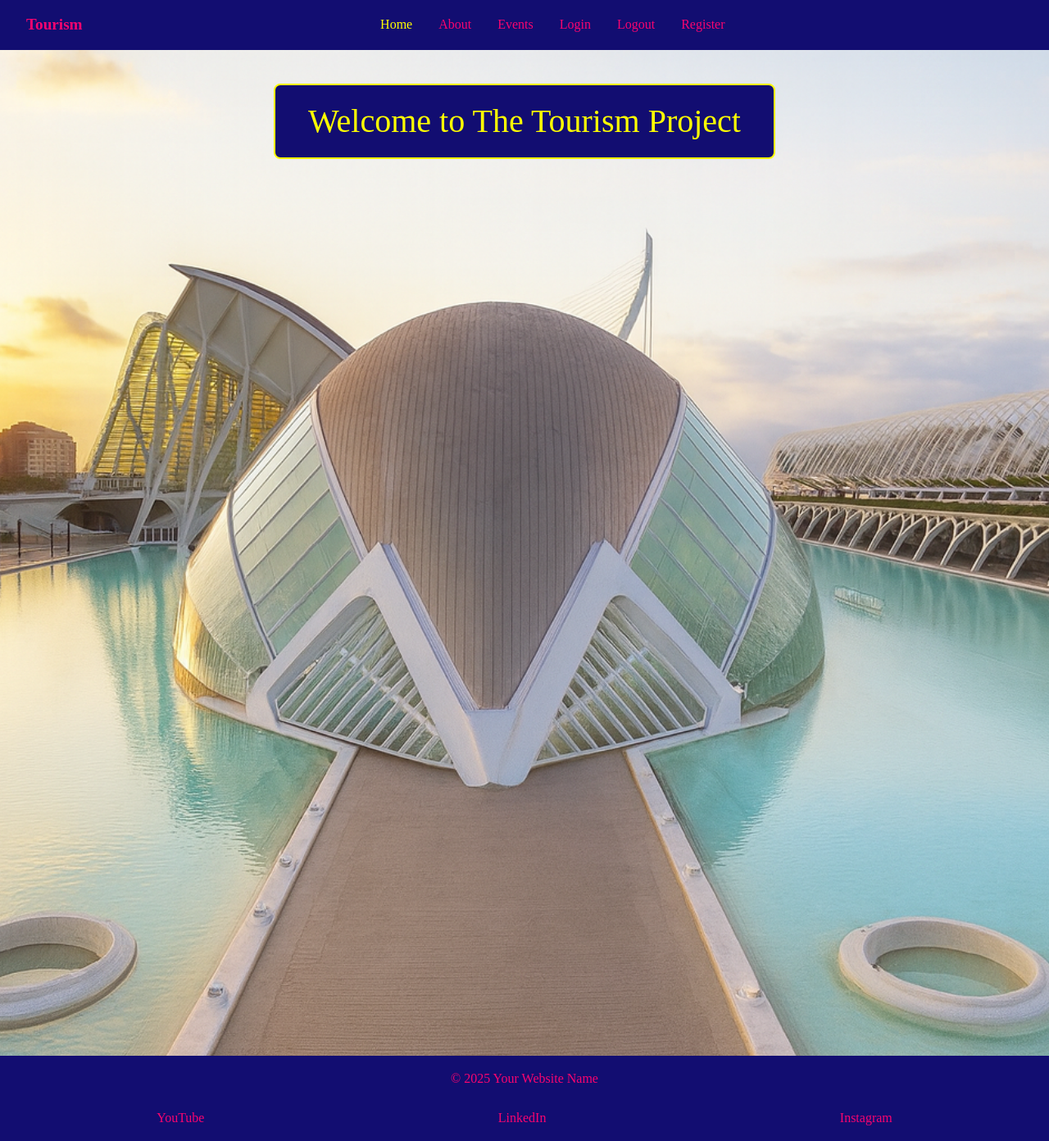
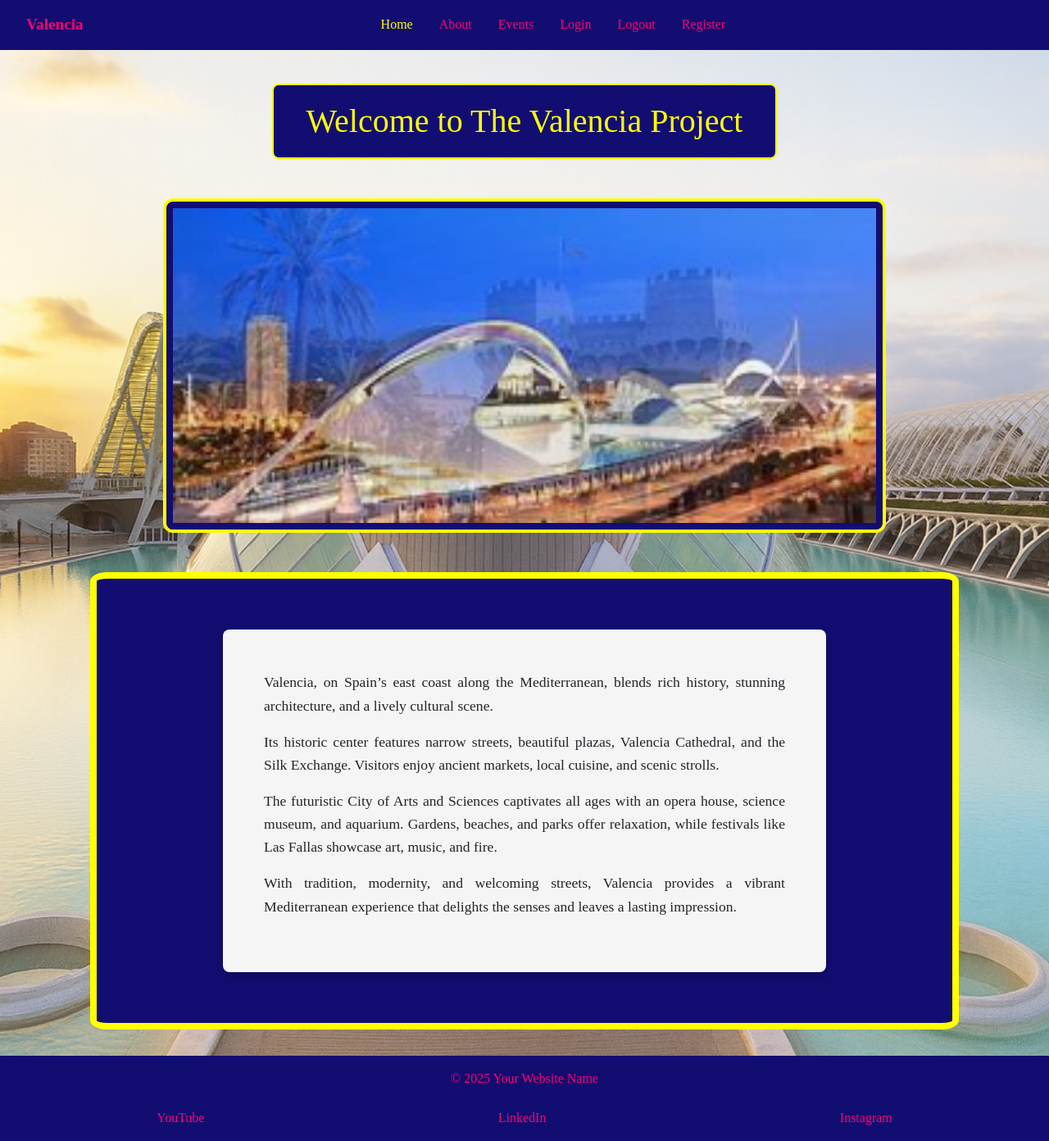
Before and after one commit to Richard-L4/Tourism, a Django app: page / in a window 1280 px wide. Shown: the whole page at 82% size. Run offline with Django 5.2, Linux system fonts and the light colour scheme.

Commit message:
add opening paragrapth to home page

```diff
--- a/tourism_es/static/CSS/tourism.css
+++ b/tourism_es/static/CSS/tourism.css
@@ -151,6 +151,99 @@ nav a.active {
   .auth-badge {
     margin-top: 6rem; /* adjust this value as needed */
   }
+}
+
+/* for photo display in index */
+
+
+
+.image-morph {
+    position: relative;
+    width: 70%;
+    max-width: 1200px;
+    height: 400px;
+    margin: 20px auto;
+    overflow: hidden;
+    border: 8px solid #120d71;
+    border-radius: 8px;
+    box-shadow: 0 0 0 4px yellow;
+}
+
+.image-morph img {
+    position: absolute;
+    top: 0;
+    left: 0;
+    width: 100%;
+    height: 100%;
+    object-fit: cover;
+    opacity: 0;
+    animation: morph 25.6s linear infinite;
+}
+
+.image-morph img:nth-child(1) { animation-delay: 0s; }
+.image-morph img:nth-child(2) { animation-delay: 3.2s; }
+.image-morph img:nth-child(3) { animation-delay: 6.4s; }
+.image-morph img:nth-child(4) { animation-delay: 9.6s; }
+.image-morph img:nth-child(5) { animation-delay: 12.8s; }
+.image-morph img:nth-child(6) { animation-delay: 16s; }
+.image-morph img:nth-child(7) { animation-delay: 19.2s; }
+.image-morph img:nth-child(8) { animation-delay: 22.4s; }
+
+@keyframes morph {
+    0% { opacity: 0; }
+    3.125% { opacity: 1; }       /* fade in over 0.2s (3.2% of 25.6s) */
+    15.625% { opacity: 1; }      /* stay visible for ~3s */
+    18.75% { opacity: 0; }       /* fade out over 0.2s */
+    100% { opacity: 0; }         /* remain hidden for the rest of cycle */
+}
+
+/* intro text */
+.valencia-intro {
+    width: 85%;
+    background-color: #120d71;
+    padding: 5%;                    /* some vertical padding only */
+    display: flex;
+    justify-content: center;
+    box-sizing: border-box;
+    margin: 0 auto;
+    border-radius: 2%;
+    border: 8px solid yellow;       /* outer border */
+}
+
+.valencia-text {
+    width: 80%;
+    padding: 50px;
+    background-color: whitesmoke;
+    border-radius: 8px;
+    box-shadow: 0 5px 15px rgba(0,0,0,0.2);
+    font-size: 1.1rem;
+    line-height: 1.6;
+    text-align: justify;
+    margin: 0;                      /* remove auto margin inside flex container */
+}
+
+
+
+
+
+/* Large screens between 1080px and 1500px */
+@media (min-width: 1080px) and (max-width: 1500px) {
+    .valencia-intro {
+        width: 85%;                 /* slightly wider blue container */
+    }
+    .valencia-text {
+        width: 80%;                 /* inner box keeps same proportion */
+    }
+}
+
+/* Large screens between 1080px and 1500px */
+@media (max-width: 1080px)  {
+    .valencia-intro {
+        width: 70%;                 /* slightly wider blue container */
+    }
+    .valencia-text {
+        width: 80%;                 /* inner box keeps same proportion */
+    }
 }
 
 .cards-container,
--- a/tourism_es/templates/about.html
+++ b/tourism_es/templates/about.html
@@ -1,10 +1,10 @@
 {% extends 'base.html' %}
 {% load static %}
 
-{% block title %}Tourism | About{% endblock %}
+{% block title %}Valencia | About{% endblock %}
 
 {% block content %}
-<h1 class="color">Welcome to The Tourism Project</h1>
+<h1 class="color">Welcome to The Valencia Project</h1>
 <p>
     <a class="color" href="{% url 'index' %}">The about page</a>
 </p>
--- a/tourism_es/templates/base.html
+++ b/tourism_es/templates/base.html
@@ -5,7 +5,7 @@
 <head>
     <meta charset="UTF-8">
     <meta name="viewport" content="width=device-width, initial-scale=1.0">
-    <title>{% block title %}Tourism{% endblock %}</title>
+    <title>{% block title %}Valencia{% endblock %}</title>
     <link rel="apple-touch-icon" sizes="180x180" href="{% static 'favicon/apple-touch-icon.png' %}">
     <link rel="icon" type="image/png" sizes="32x32" href="{% static 'favicon/favicon-32x32.png' %}">
     <link rel="icon" type="image/png" sizes="16x16" href="{% static 'favicon.png' %}">
@@ -19,7 +19,7 @@
 <body>
     <nav class="navbar">
         <div class="logo">
-            <a href="{% url 'index' %}">Tourism</a>
+            <a href="{% url 'index' %}">Valencia</a>
         </div>
         <div class="nav-links" id="nav-links">
             <a href="{% url 'index' %}" class="{% if active_tab == 'index' %}active{% endif %}">Home</a>
--- a/tourism_es/templates/confirm-logout.html
+++ b/tourism_es/templates/confirm-logout.html
@@ -1,10 +1,10 @@
 {% extends 'base.html' %}
 {% load static %}
 
-{% block title %}Tourism | Confirm-logout{% endblock %}
+{% block title %}Valencia | Confirm-logout{% endblock %}
 
 {% block content %}
-<h1 class="color">Welcome to The Tourism Project</h1>
+<h1 class="color">Welcome to The Valencia Project</h1>
 <p class="color">The Confirm Logout page.</p>
 <p>
     <a class="color" href="{% url 'index' %}">Return to Home</a>
--- a/tourism_es/templates/delete-comments.html
+++ b/tourism_es/templates/delete-comments.html
@@ -1,10 +1,10 @@
 {% extends 'base.html' %}
 {% load static %}
 
-{% block title %}Tourism | Delete comments{% endblock %}
+{% block title %}Valencia | Delete comments{% endblock %}
 
 {% block content %}
-<h1 class="color">Welcome to The Tourism Project</h1>
+<h1 class="color">Welcome to The Valencia Project</h1>
 
 
 {% endblock %}
--- a/tourism_es/templates/edit-comment.html
+++ b/tourism_es/templates/edit-comment.html
@@ -1,10 +1,10 @@
 {% extends 'base.html' %}
 {% load static %}
 
-{% block title %}Tourism | Edit-comments{% endblock %}
+{% block title %}Valencia | Edit-comments{% endblock %}
 
 {% block content %}
-<h1 class="color">Welcome to The Tourism Project</h1>
+<h1 class="color">Welcome to The Valencia Project</h1>
 
 
 {% endblock %}
--- a/tourism_es/templates/event-details.html
+++ b/tourism_es/templates/event-details.html
@@ -1,10 +1,10 @@
 {% extends 'base.html' %}
 {% load static %}
 
-{% block title %}Tourism | Events-Details{% endblock %}
+{% block title %}Valencia | Events-Details{% endblock %}
 
 {% block content %}
-<h1 class="color">Welcome to The Tourism Project</h1>
+<h1 class="color">Welcome to The Valencia Project</h1>
 
 <p class="color">The Event Details Page</p>
 
--- a/tourism_es/templates/events.html
+++ b/tourism_es/templates/events.html
@@ -1,10 +1,10 @@
 {% extends 'base.html' %}
 {% load static %}
 
-{% block title %}Tourism | Events{% endblock %}
+{% block title %}Valencia | Events{% endblock %}
 
 {% block content %}
-<h1 class="color">Welcome to The Tourism Project</h1>
+<h1 class="color">Welcome to The Valencia Project</h1>
 
 <p class="color">The Events Page.</p>
 
--- a/tourism_es/templates/index.html
+++ b/tourism_es/templates/index.html
@@ -1,10 +1,38 @@
 {% extends 'base.html' %}
 {% load static %}
 
-{% block title %}Tourism | Home{% endblock %}
+{% block title %}Valencia | Home{% endblock %}
 
 {% block content %}
-<h1 class="color">Welcome to The Tourism Project</h1>
+<h1 class="color">Welcome to The Valencia Project</h1>
+
+<div class="image-morph">
+    <img src="{% static 'images/Albufera.jpg' %}" alt="">
+    <img src="{% static 'images/Science-Park.jpg' %}" alt="">
+    <img src="{% static 'images/El-Carmen.jpg' %}" alt="">
+    <img src="{% static 'images/fallas.jpg' %}" alt="">
+    <img src="{% static 'images/Gran-Via.jpg' %}" alt="">
+    <img src="{% static 'images/Plaza-Ayuntamiento.jpg' %}" alt="">
+    <img src="{% static 'images/Plaza-de-la-Reina.jpg' %}" alt="">
+    <img src="{% static 'images/rusafa.jpg' %}" alt="">
+</div>
 
 
+<div class="valencia-intro">
+       <div class="valencia-text">
+    <p>
+        Valencia, on Spain’s east coast along the Mediterranean, blends rich history, stunning architecture, and a lively cultural scene.
+    </p>
+    <p>
+        Its historic center features narrow streets, beautiful plazas, Valencia Cathedral, and the Silk Exchange. Visitors enjoy ancient markets, local cuisine, and scenic strolls.
+    </p>
+    <p>
+        The futuristic City of Arts and Sciences captivates all ages with an opera house, science museum, and aquarium. Gardens, beaches, and parks offer relaxation, while festivals like Las Fallas showcase art, music, and fire.
+    </p>
+    <p>
+        With tradition, modernity, and welcoming streets, Valencia provides a vibrant Mediterranean experience that delights the senses and leaves a lasting impression.
+    </p>
+    </div>
+</div>
+
 {% endblock %}
--- a/tourism_es/templates/login.html
+++ b/tourism_es/templates/login.html
@@ -1,10 +1,10 @@
 {% extends 'base.html' %}
 {% load static %}
 
-{% block title %}Tourism | Login{% endblock %}
+{% block title %}Valencia | Login{% endblock %}
 
 {% block content %}
-<h1 class="color">Welcome to The Tourism Project</h1>
+<h1 class="color">Welcome to The Valencia Project</h1>
 <p>
     <a class ="color" href="{% url 'index' %}">The Login Page.</a>
 </p>
--- a/tourism_es/templates/logout.html
+++ b/tourism_es/templates/logout.html
@@ -1,10 +1,10 @@
 {% extends 'base.html' %}
 {% load static %}
 
-{% block title %}Tourism | Logout{% endblock %}
+{% block title %}Valencia | Logout{% endblock %}
 
 {% block content %}
-<h1 class="color">Welcome to The Tourism Project</h1>
+<h1 class="color">Welcome to The Valencia Project</h1>
 <p class="color">The Logout Page.</p>
 <p>
     <a class="color" href="{% url 'index' %}">Return</a>
--- a/tourism_es/templates/register.html
+++ b/tourism_es/templates/register.html
@@ -1,10 +1,10 @@
 {% extends 'base.html' %}
 {% load static %}
 
-{% block title %}Tourism | Register{% endblock %}
+{% block title %}Valencia | Register{% endblock %}
 
 {% block content %}
-<h1 class="color">Welcome to The Tourism Project</h1>
+<h1 class="color">Welcome to The Valencia Project</h1>
 
 <p class="color">The register page.</p>
 
```
